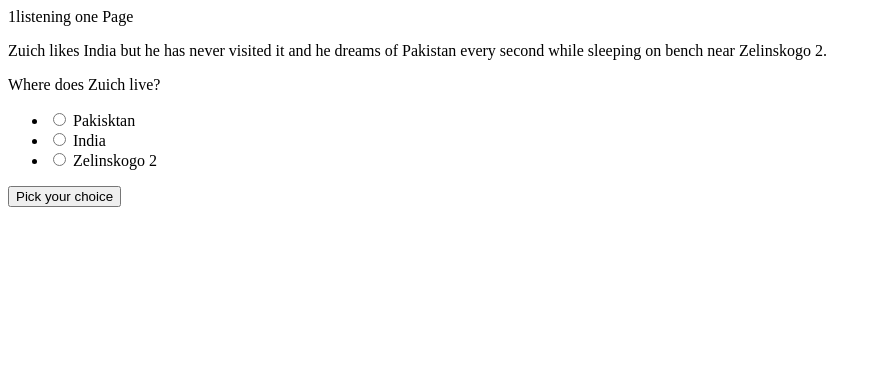
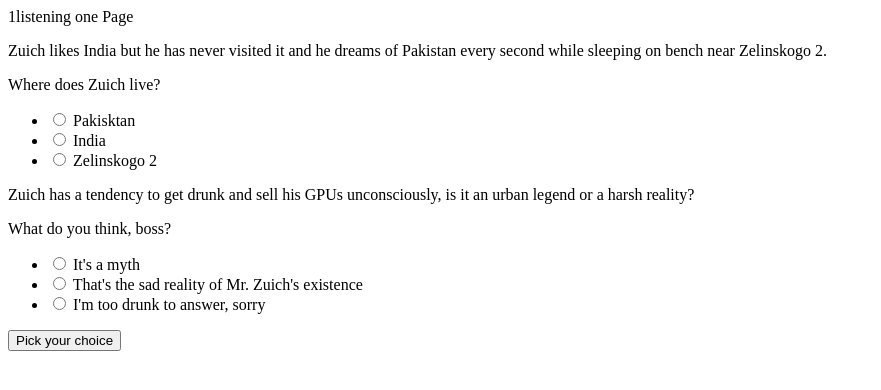
Before and after one commit to murad140/LetsGo, a Next.js app: page /listenings/1 in a window 1280 px wide. Shown: the top 390 px of the page, without its empty margins (0-881 px from the left). Built offline with nearby package versions, Linux system fonts and the light colour scheme.

Commit message:
Added the 2nd question

```diff
--- a/src/app/listenings/[id]/page.tsx
+++ b/src/app/listenings/[id]/page.tsx
@@ -25,15 +25,17 @@ export default function ListeningOnePage({ params }: { params: { id: string } })
 
         // @ts-ignore
         for (const pair of formData.entries()) {
+          // Form processing start
           console.log(pair)
-          console.log(`${pair[0]}, ${pair[1]}`);
+
           const questionName = pair[0];
           const userAnswer = pair[1];
-          const rightAnswer = 'Zelinskogo_2'
+
+          console.log('questionName:', questionName)
 
           if (questionName === 'firstAnswer') {
 
-            if (userAnswer === rightAnswer) {
+            if (userAnswer === 'Zelinskogo_2') {
               alert("Well done, you're Zuich")
             } else {
               alert("Dumbshit, the fuck do you know about Zuich? Nothing!")
@@ -41,12 +43,22 @@ export default function ListeningOnePage({ params }: { params: { id: string } })
 
           }
 
+          if (questionName === 'secondAnswer') {
+
+            if (userAnswer === 'Thats_the_sad_reality_of_MrZuichs_existence') {
+              alert("I see you are wiser than most")
+            } else if(userAnswer === 'Im_too_drunk_to_answer_sorry') {
+              alert("Get some rest, boss")
+            } else {
+              alert("There are still much for you to learn")
+            }
+
+          }
 
 
+        // Form processing end
         }
 
-
-        console.log(formData)
       }}>
 
         <p>Zuich likes India but he has never visited it and he dreams of Pakistan every second while sleeping on bench near Zelinskogo 2.</p>
@@ -61,6 +73,23 @@ export default function ListeningOnePage({ params }: { params: { id: string } })
 
         </ul>
 
+
+        <p>Zuich has a tendency to get drunk and sell his GPUs unconsciously, is it an urban legend or a harsh reality?</p>
+
+        <p>What do you think, boss?</p>
+
+        <ul>
+
+          <li> <input name='secondAnswer' type="radio" value="Its_myth" /> It's a myth </li>
+          <li> <input name='secondAnswer' type="radio" value="Thats_the_sad_reality_of_MrZuichs_existence" /> That's the sad reality of Mr. Zuich's existence </li>
+          <li> <input name='secondAnswer' type="radio" value="Im_too_drunk_to_answer_sorry" /> I'm too drunk to answer, sorry  </li>
+
+        </ul>
+
+
+
+
+
         <button type="submit">Pick your choice</button>
 
       </form>
```
